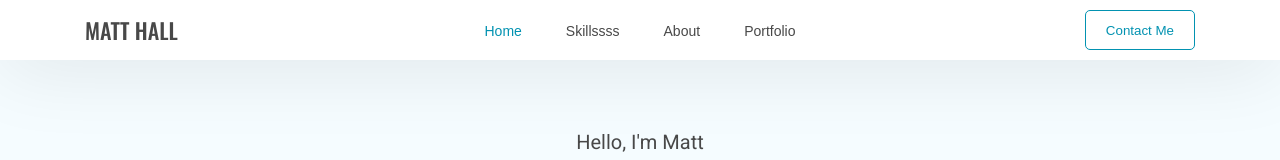
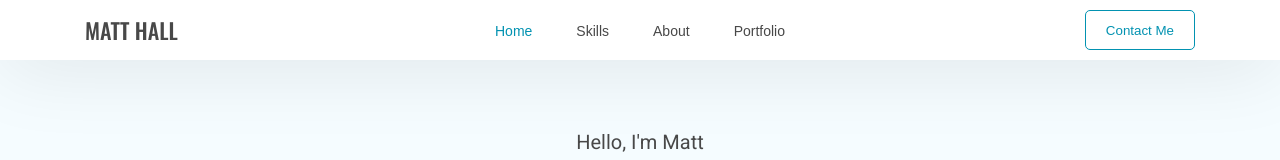
Before and after one commit to mhallrp/TechPortfolio, a Next.js app: page / in a window 1280 px wide. Shown: the top 160 px of the page. Built offline with nearby package versions, Linux system fonts and the light colour scheme.

Commit message:
nav b labels

```diff
--- a/app/constants.js
+++ b/app/constants.js
@@ -3,7 +3,7 @@ import Styles from './page.module.css'
 export const constants = {
     name:"MATT HALL",
     contact:"Contact Me",
-    sections:[ 'Home', 'Skillssss', 'About', 'Portfolio' ],
+    sections:[ 'Home', 'Skills', 'About', 'Portfolio' ],
     helloText: "Hello, I'm Matt",
     topTitle: <>A <span className={ Styles.greenSpan }>full-stack </span> software developer based in Edinburgh</>,
     topSkills:<>Drawing on 3 years of expertise in front-end and back-end development,<br/>I craft innovative applications for both mobile and web</>,
```
